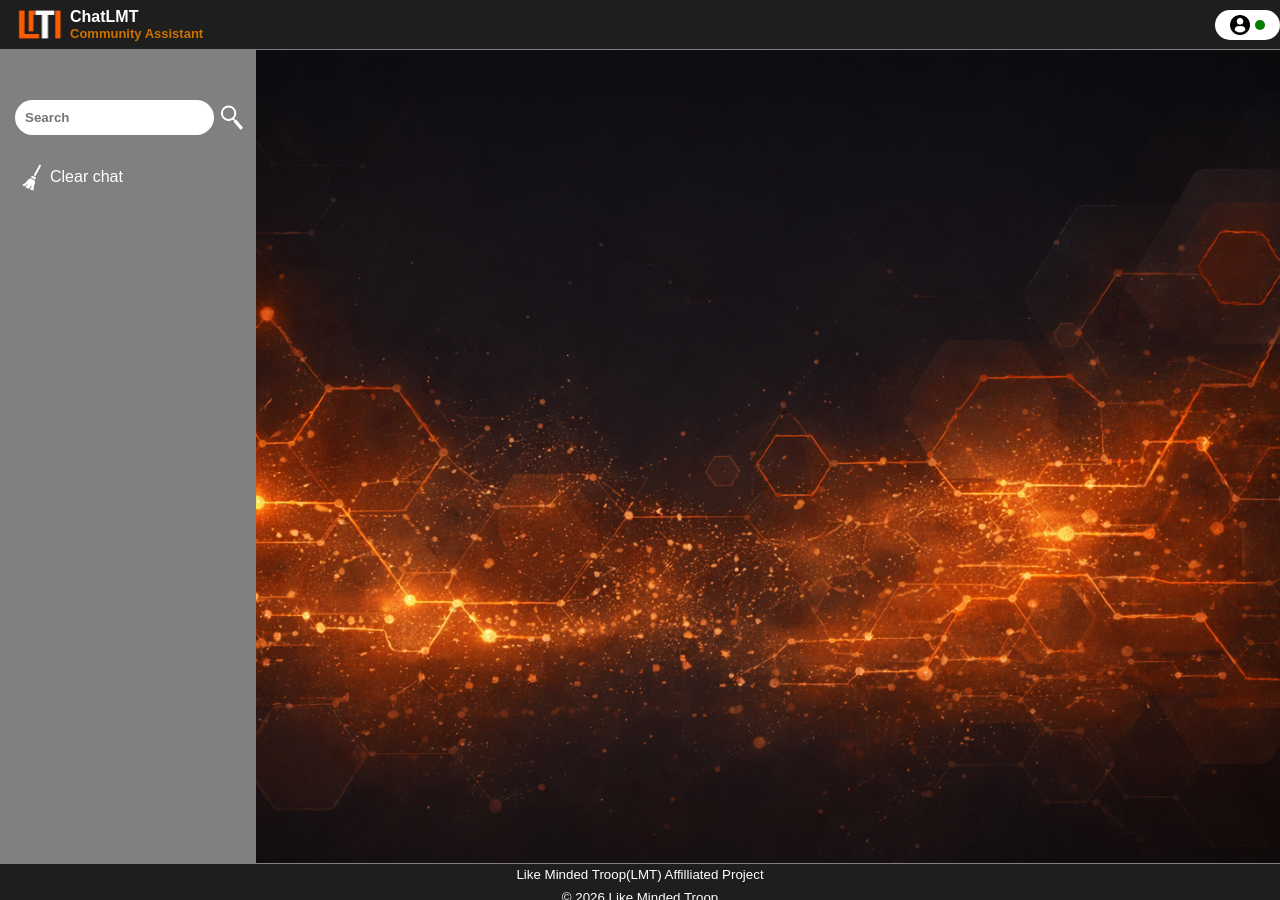
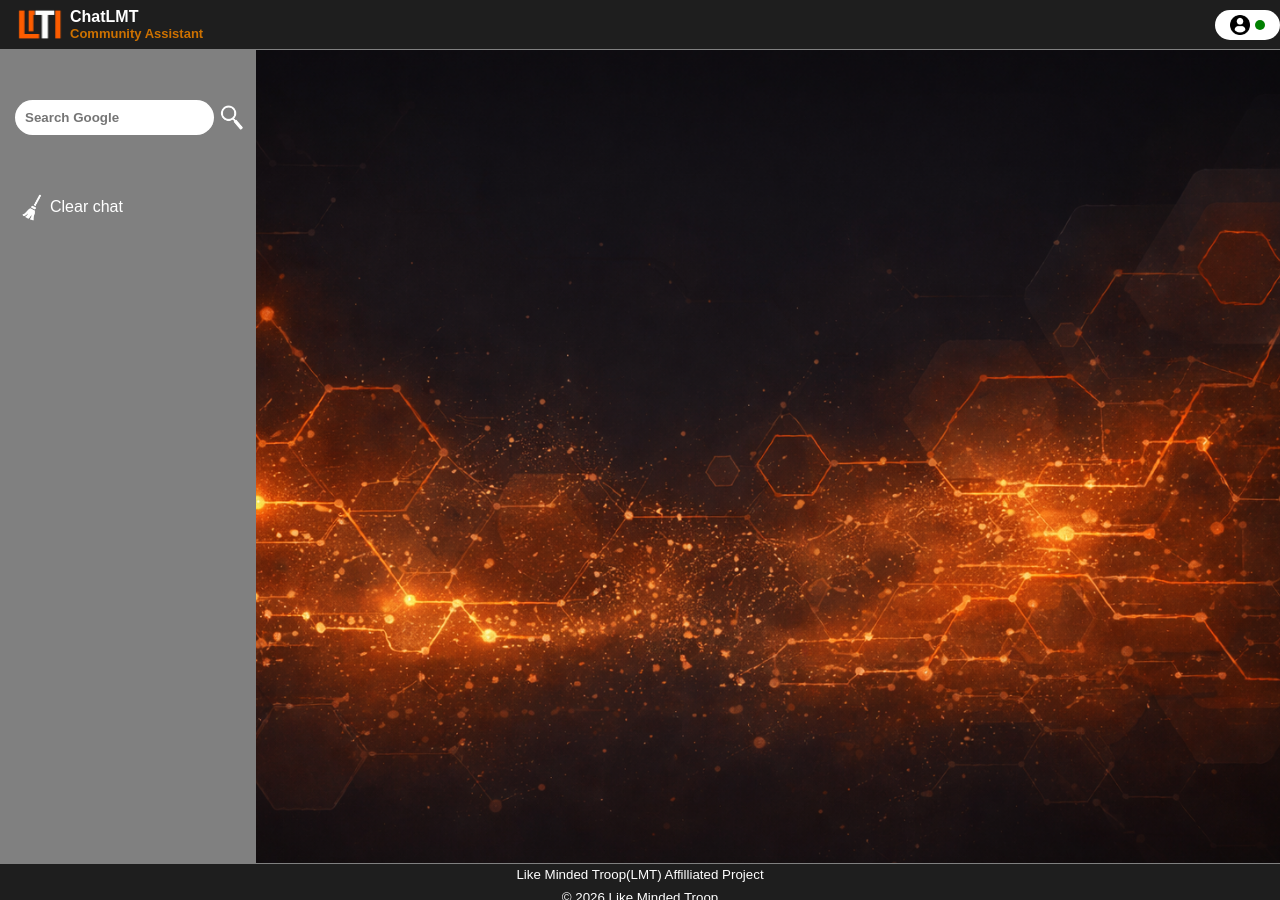
Before and after one commit to 001grindpa/chatLMT, a Flask app: page / in a window 1280 px wide. Run offline with Flask 3, Linux system fonts and the light colour scheme; a user stored in the database is signed in; data comes from the database, SQL or seed files in the repository; both versions use the stored data as it was after the commit; data that the repository does not hold is empty; parts of the project's set-up code (start-up, migrations or seed data) failed here and were passed over; some libraries are stand-ins or nearby versions.

Commit message:
more improvements to app

```diff
--- a/app.py
+++ b/app.py
@@ -136,7 +136,8 @@ def profile():
         form_obj = request.get_json()
         first_name = form_obj.get("first_name")
         new_surname = form_obj.get("surname")
-        new_username = form_obj.get("username")
+        new_username = form_obj.get("username").lower()
+        print(new_username)
 
         # check if all entry fields are filled and if username length is > 4
         for i in form_obj:
--- a/static/scripts/main.js
+++ b/static/scripts/main.js
@@ -259,6 +259,7 @@ document.addEventListener("DOMContentLoaded", async () => {
         const formBtnLogo = body.querySelector("#search img:nth-child(1)");
         const formBtn = body.querySelector("#search button");
         const pageLoader = document.querySelector(".pageLoader");
+
 
         // page loading logic
         pageBody.style.display = "none";
--- a/static/style/main.css
+++ b/static/style/main.css
@@ -532,7 +532,14 @@ main #toLogin {
     display: flex;
     align-items: center;
     margin-left: var(--shift-left);
-    margin-bottom: 10px;
+    margin-bottom: 40px;
+}
+.chat_grid .sideBar form button {
+    background-color: transparent;
+    border: none;
+}
+.chat_grid .sideBar form img {
+    cursor: pointer;
 }
 .chat_grid .sideBar form input {
     padding: 10px;
--- a/templates/index.html
+++ b/templates/index.html
@@ -31,12 +31,12 @@
         <main>
             <div class="chat_grid">
                 <div class="sideBar">
-                    <form action="/search">
-                        <input name="search" type="search" autocomplete="off" placeholder="Search">
-                        <img src="{{ url_for('static', filename='images/white-microscope.png') }}" alt="clear">
+                    <form action="https://google.com/search" method="get">
+                        <input name="q" type="search" autocomplete="off" placeholder="Search Google">
+                        <button><img src="{{ url_for('static', filename='images/white-microscope.png') }}" alt="clear"></button>
                     </form>
                     <div>
-                        <img src="{{ url_for('static', filename='images/clear.png') }}" alt="clear">
+                        <img class="search" src="{{ url_for('static', filename='images/clear.png') }}" alt="clear">
                         <div>Clear chat</div>
                     </div>
                 </div>
--- /dev/null
+++ b/test.py
@@ -0,0 +1,3 @@
+name = input("enter name: ").lower()
+
+print(name)
```
Also changed, not shown: lmt.db, 3 other files.
